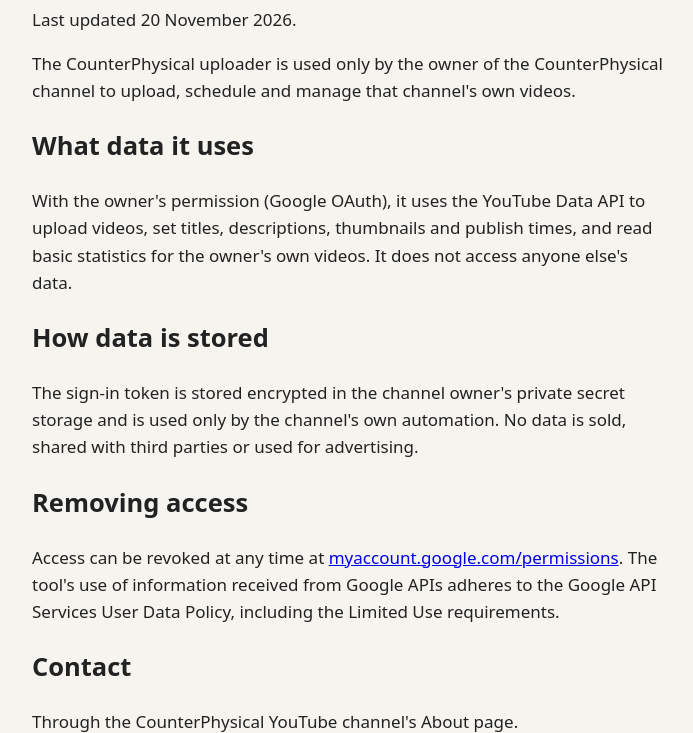
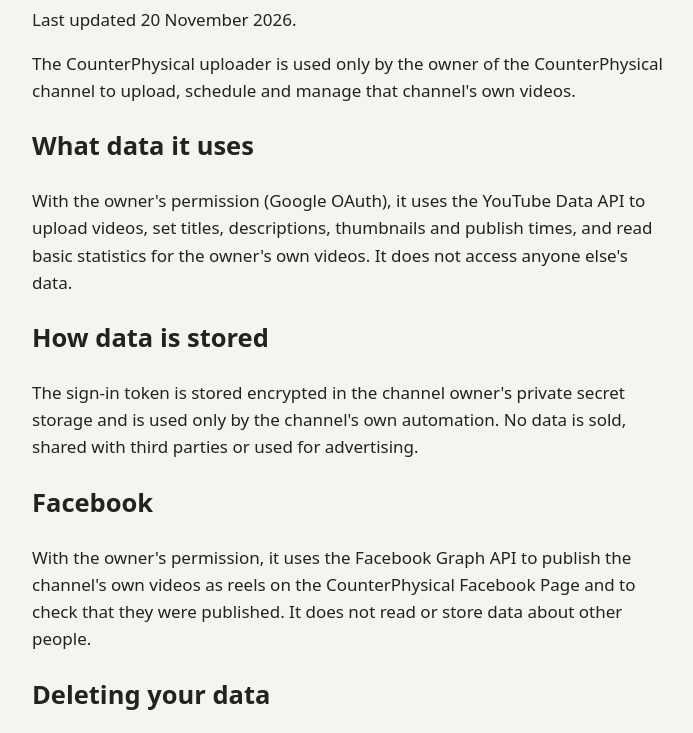
Before and after one commit to anglerequip/youtube, a plain HTML site: page docs/privacy.html in a window 1280 px wide. Shown: the part 174-907 px from the top of the page, without its empty margins (288-981 px from the left). Drawn offline with Linux system fonts and the light colour scheme.

Commit message:
Privacy page: Facebook use and data deletion instructions (needed for the Meta app to go Live)
Co-Authored-By: Claude Opus 5.5 <noreply@anthropic.com>
Claude-Session: https://claude.ai/code/session_01C8UBJbnuih7kVVoFsKKFex

```diff
--- a/docs/privacy.html
+++ b/docs/privacy.html
@@ -4,5 +4,7 @@
 <p>The CounterPhysical uploader is used only by the owner of the CounterPhysical channel to upload, schedule and manage that channel's own videos.</p>
 <h2>What data it uses</h2><p>With the owner's permission (Google OAuth), it uses the YouTube Data API to upload videos, set titles, descriptions, thumbnails and publish times, and read basic statistics for the owner's own videos. It does not access anyone else's data.</p>
 <h2>How data is stored</h2><p>The sign-in token is stored encrypted in the channel owner's private secret storage and is used only by the channel's own automation. No data is sold, shared with third parties or used for advertising.</p>
+<h2>Facebook</h2><p>With the owner's permission, it uses the Facebook Graph API to publish the channel's own videos as reels on the CounterPhysical Facebook Page and to check that they were published. It does not read or store data about other people.</p>
+<h2>Deleting your data</h2><p>The tool keeps no personal data about anyone except the owner's own access tokens. To remove its Facebook access, open Facebook Settings, then Business integrations (or Apps and websites), and remove "CounterPhysical uploader"; the token stops working at once. For any other deletion request, message the CounterPhysical Facebook Page and it will be handled within 30 days.</p>
 <h2>Removing access</h2><p>Access can be revoked at any time at <a href="https://myaccount.google.com/permissions">myaccount.google.com/permissions</a>. The tool's use of information received from Google APIs adheres to the Google API Services User Data Policy, including the Limited Use requirements.</p>
 <h2>Contact</h2><p>Through the CounterPhysical YouTube channel's About page.</p></body></html>
```
